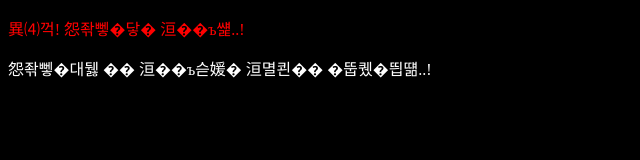
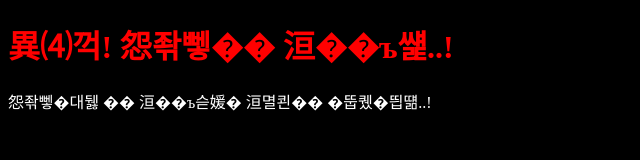
Before and after one commit to Simcat13/simcat13.github.io, a plain HTML site: page index.html in a window 1280 px wide. Shown: the whole page, without its empty margins (0-640 px from the left). Drawn offline with Linux system fonts and the light colour scheme.

Commit message:
Update index.html
n

```diff
--- a/index.html
+++ b/index.html
@@ -12,7 +12,7 @@
 <title>돼지는 귀여워</title>
 </head>
 
-<p style="color:red;"><bold>충격! 고양이가 귀여워..!</bold></P>
+<h1 style="color:red;"><bold>충격! 고양이 귀여워..!</bold></h1>
 <body style="background-color: black;">
 
 
```
